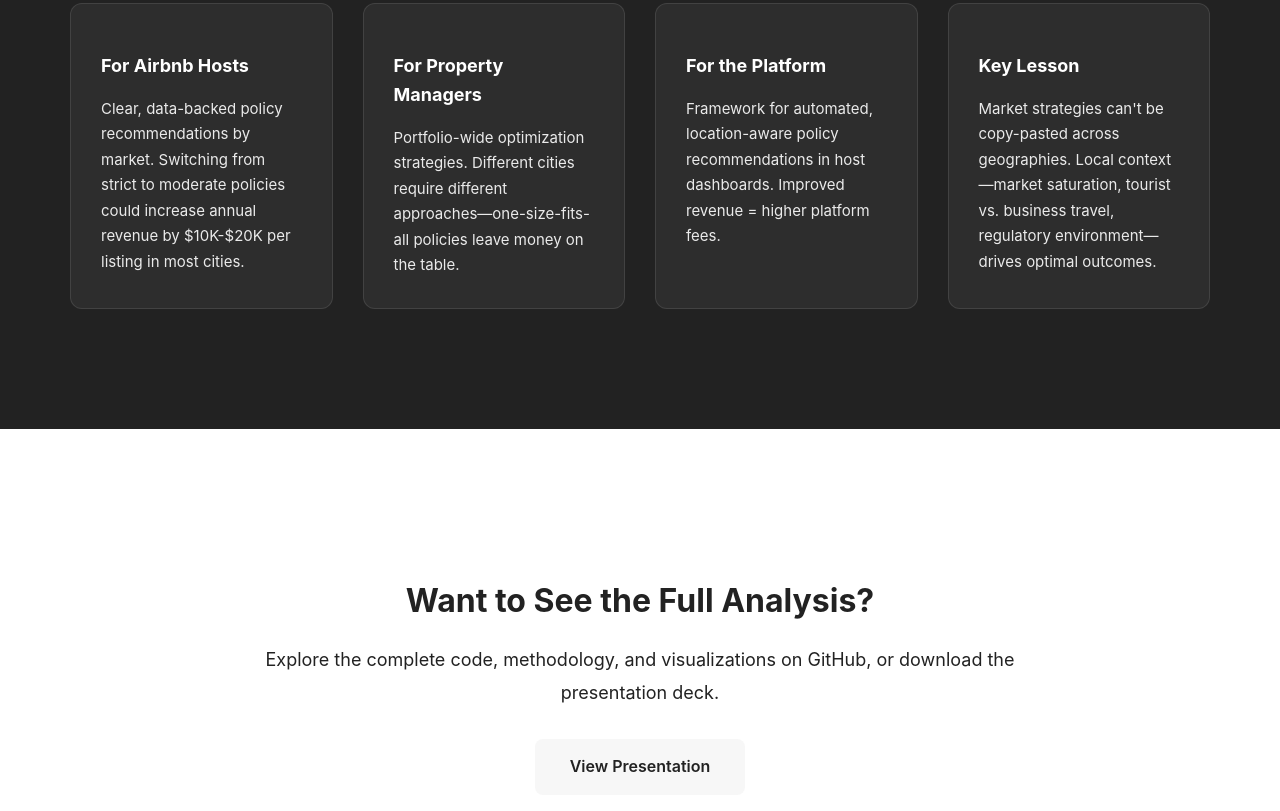
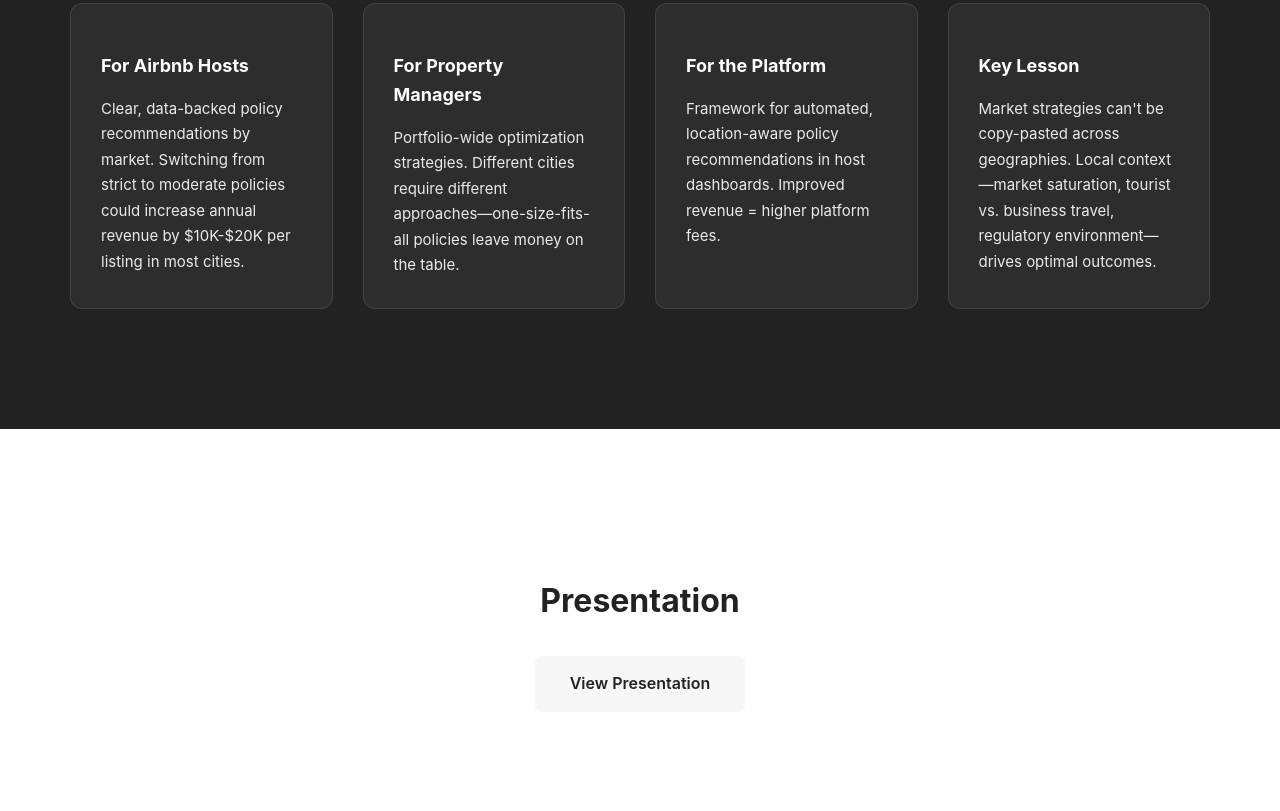
Before and after one commit to chiitrann/airbnb-revenue-optimization, a plain HTML site: page index.html in a window 1280 px wide. Shown: the part 5646-6457 px from the top of the page. After the commit the page ends 6426 px from the top, so only its background shows below. Drawn offline with Linux system fonts and the light colour scheme.

Commit message:
Update index.html

```diff
--- a/index.html
+++ b/index.html
@@ -848,10 +848,7 @@
     <!-- CTA Section -->
     <section class="ap-cta-section">
         <div class="ap-cta-content">
-            <h2>Want to See the Full Analysis?</h2>
-            <p class="ap-section-text">
-                Explore the complete code, methodology, and visualizations on GitHub, or download the presentation deck.
-            </p>
+            <h2>Presentation</h2>
             <div class="ap-cta-buttons">
                 <a href="https://www.canva.com/design/DAGv515KtMM/kdYNA7jDUwb_3M_J75CdPA/edit?utm_content=DAGv515KtMM&utm_campaign=designshare&utm_medium=link2&utm_source=sharebutton" class="ap-btn ap-btn-secondary" target="_blank">View Presentation</a>
             </div>
```
